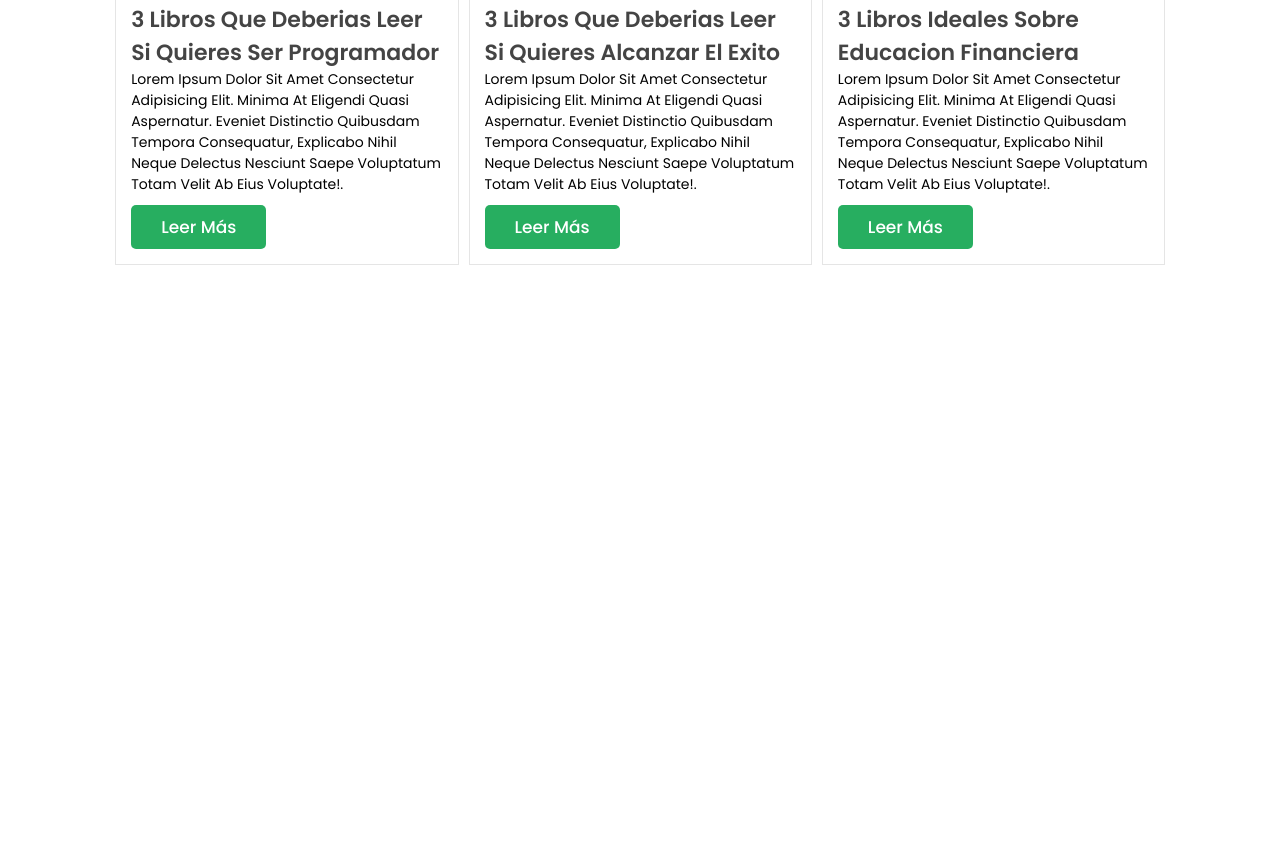
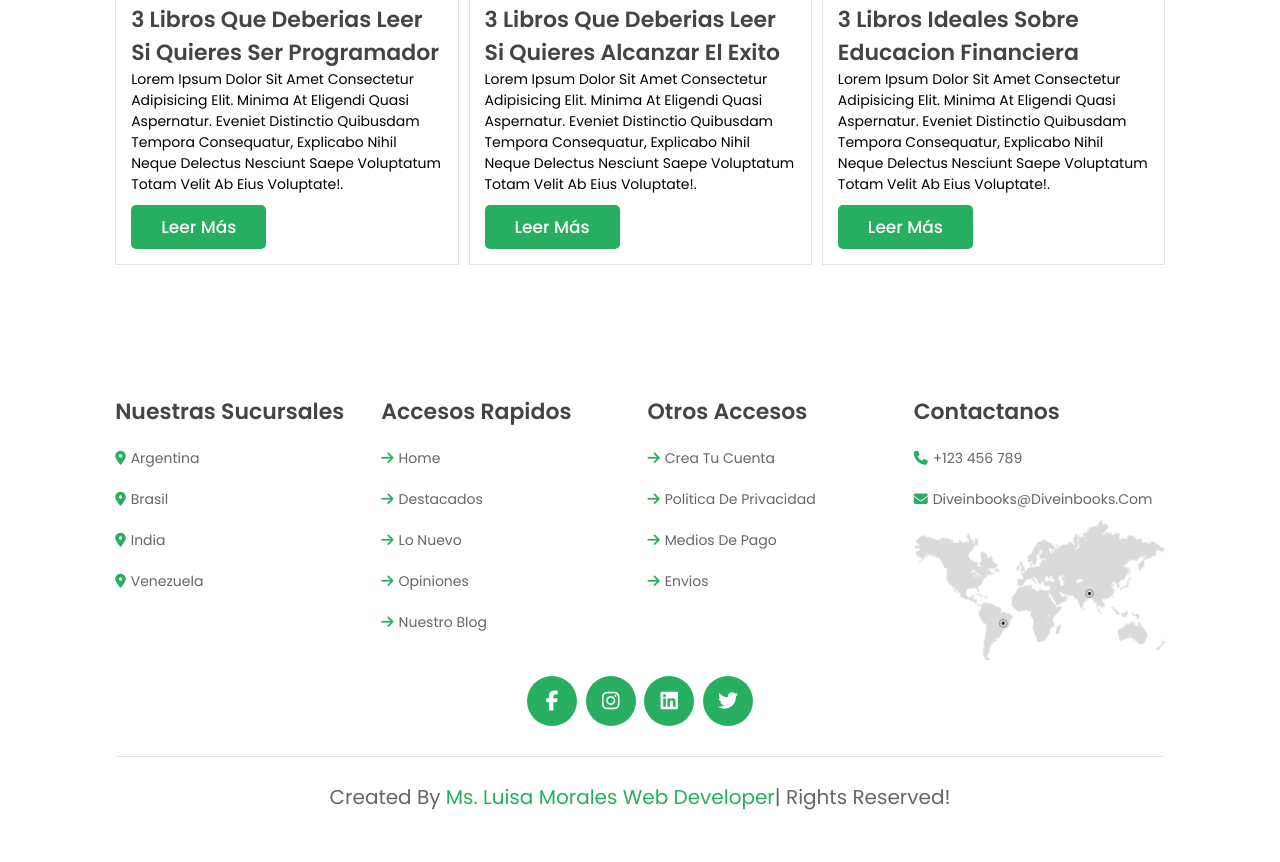
Before and after one commit to lizzytag12/e-comerce-DiveIn, a plain HTML site: page index.html in a window 1280 px wide. Shown: the part 3834-4696 px from the top of the page. Before the commit the page ends 4169 px from the top, so only its background shows below. Drawn offline with nearby package versions, Linux system fonts and the light colour scheme.

Commit message:
footer done

```diff
--- a/css/style.css
+++ b/css/style.css
@@ -813,9 +813,82 @@ border:var(--border)
 
 }
 
+/* footer section */
 
+.footer .box-container{
 
+    display:grid;
+    grid-template-columns: repeat(auto-fit,minmax(25rem,1fr));
+    gap: 1.5rem;
+}
 
+.footer .box-container .box h3{
+
+    font-size: 2.2rem;
+    color: var(--black);
+    padding: 1rem 0;
+
+}
+.footer .box-container .box a{
+
+    display: block;
+    font-size:1.4rem ;
+    color: var(--light-color);
+    padding: 1rem 0;
+}
+
+.footer .box-container .box a i{
+
+    color: var(--green);
+    padding-right:.5rem ;
+}
+
+.footer .box-container .box a:hover i{
+
+    padding-right: 2rem;
+}
+
+.footer .box-container .box .map{
+    width: 100%;
+}
+
+.footer .share{
+    padding: 1rem 0;
+    text-align: center;
+}
+.footer .share a{
+
+    height: 5rem;
+    width: 5rem;
+    line-height: 5rem;
+    font-size: 2rem;
+    color: #fff;
+    background: var(--green);
+    margin:0 .3rem;
+    border-radius: 50%;
+
+}
+
+.footer .share a:hover{
+
+    background: var(--black);
+}
+
+.footer .credit{
+
+    border-top: var(--border);
+    margin-top: 2rem;
+    padding: 0 1rem;
+    padding-top: var(--size);
+    font-size: 2rem;
+    color: var(--light-color);
+    text-align: center;
+}
+
+.footer .credit span{
+
+    color: var(--green);
+}
 
 
 
--- a/index.html
+++ b/index.html
@@ -12,6 +12,7 @@
     <title>Document</title>
 </head>
 <body>
+
 
 <!--   EMPIEZA EL HEADER -->
     <header class="header">
@@ -48,8 +49,8 @@
  <!-- TERMINA EL HEADER -->
 
 
+
   <!-- SECCION DEL HOME -->
-
   <section class="home" id="home">
     <div class="row">
 
@@ -72,13 +73,11 @@
     </div>
 
   </section>
-
-
   <!-- HOME SECCTION END -->
 
 
 
-  <!--                   ICONS SECTION STARTS          -->
+  <!-- ICONS SECTION STARTS          -->
 
   <!--    ENVIO GRATIS -->
 
@@ -123,10 +122,7 @@
 
   <!--  ICONS SECTION ENDS -->
 
-  <!-- destacados -->
-
-
-
+<!-- destacados starts -->
   <section class="featured" id="feature">
     <h1 class="heading"><span>Libros destacados</span></h1>
     <div class="swiper featured-slider">
@@ -303,7 +299,7 @@
         <div class="swiper-button-prev"></div>
     </div>
   </section>
-  <!-- VER DE CERCA ENDS -->
+ <!-- destacados ENDS -->
 
 
 <!--   newsletter section starts -->
@@ -314,12 +310,11 @@
         <input type="submit" value="subscribite" class="btn">
     </form>
   </section>
-
 <!--   newsletter section ends -->
 
-  <!--   lo nuevo section starts -->
 
 
+<!--   lo nuevo section starts -->
   <section class="arrivals" id="arrivals">
     <h1 class="heading"><span>Lo nuevo</span></h1>
     <div class="swiper arrivals-slider">
@@ -505,13 +500,11 @@
         </div>
     </div>
   </section>
-
 <!--   lo nuevo section ends -->
 
 
 
 <!-- oferta del dia  section starts -->
-
 <section class="deal">
 
     <div class="content">
@@ -524,14 +517,11 @@
         <img src="/image/banners/deal-img.jpg" alt="">
     </div>
 </section>
-
 <!--   oferta del dia section ends  -->
 
 
 
 <!--reseñas section starts -->
-
-
 <section class="swiper reviews" id="reviews">
 
     <h1 class="heading"><span>Opiniones de nuestros usuarios</span></h1>
@@ -616,9 +606,6 @@
         </div>
     </div>
 </section>
-
-
-
 <!--reseñas section ends-->
 
 
@@ -691,8 +678,9 @@
         </div>
     </div>
 </section>
+<!--blogs section ends-->
 
-<!--blogs section ends-->
+
 
 <!-- BOTTON NAV BAR -->
 <nav class="botton-navbar">
@@ -704,6 +692,8 @@
 
 </nav>
 <!-- TERMINA EL BOTTON BAR-->
+
+
 
 
 
@@ -741,6 +731,58 @@
 <!-- FIN DEL LOGIN -->
 
 
+<!-- footer starts -->
+
+<section class="footer">
+    <div class="box-container">
+
+        <div class="box">
+            <h3>Nuestras sucursales</h3>
+            <a href="#"><i class="fas fa-map-marker-alt"></i>Argentina</a>
+            <a href="#"><i class="fas fa-map-marker-alt"></i>Brasil</a>
+            <a href="#"><i class="fas fa-map-marker-alt"></i>india</a>
+            <a href="#"><i class="fas fa-map-marker-alt"></i>Venezuela</a>
+        </div>
+
+        <div class="box">
+            <h3>accesos rapidos</h3>
+            <a href="#"><i class="fas fa-arrow-right"></i>home</a>
+            <a href="#"><i class="fas fa-arrow-right"></i>destacados</a>
+            <a href="#"><i class="fas fa-arrow-right"></i>lo nuevo</a>
+            <a href="#"><i class="fas fa-arrow-right"></i>opiniones</a>
+            <a href="#"><i class="fas fa-arrow-right"></i>nuestro blog</a>
+        </div>
+
+        <div class="box">
+            <h3>otros accesos</h3>
+            <a href="#"><i class="fas fa-arrow-right"></i>crea tu cuenta</a>
+            <a href="#"><i class="fas fa-arrow-right"></i>politica de privacidad</a>
+            <a href="#"><i class="fas fa-arrow-right"></i>medios de pago</a>
+            <a href="#"><i class="fas fa-arrow-right"></i>envios</a>
+        </div>
+
+        <div class="box">
+            <h3>contactanos</h3>
+            <a href="#"><i class="fas fa-phone"></i>+123 456 789</a>
+            <a href="#"><i class="fas fa-envelope"></i>diveinbooks@diveinbooks.com</a>
+            <img src="/image/banners/worldmap.png" alt="" class="map">
+        </div>
+
+    </div>
+    <div class="share">
+      <a href="#" class="fab fa-facebook-f"></a>
+      <a href="#" class="fab fa-instagram"></a>
+      <a href="#" class="fab fa-linkedin"></a>
+      <a href="#" class="fab fa-twitter"></a>
+    </div>
+
+<div class="credit">created by <span>Ms. Luisa Morales web developer</span>| rights reserved!</div>
+
+</section>
+
+<!-- footer ends-->
+
+
 
    <!--  script -->
 
```
Also changed, not shown: image/banners/worldmap.png (added). Lines whose indentation alone changed are shown as unchanged.
